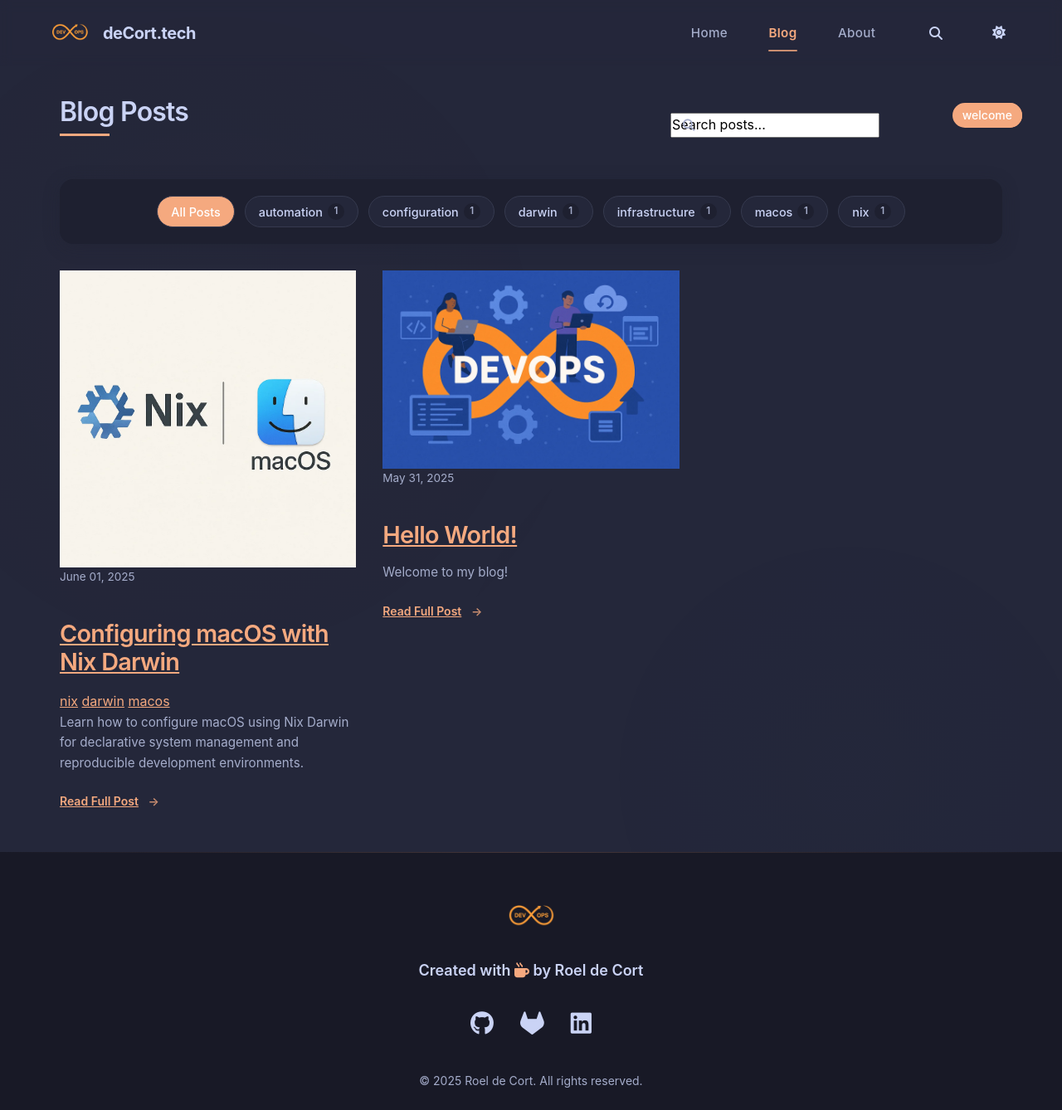
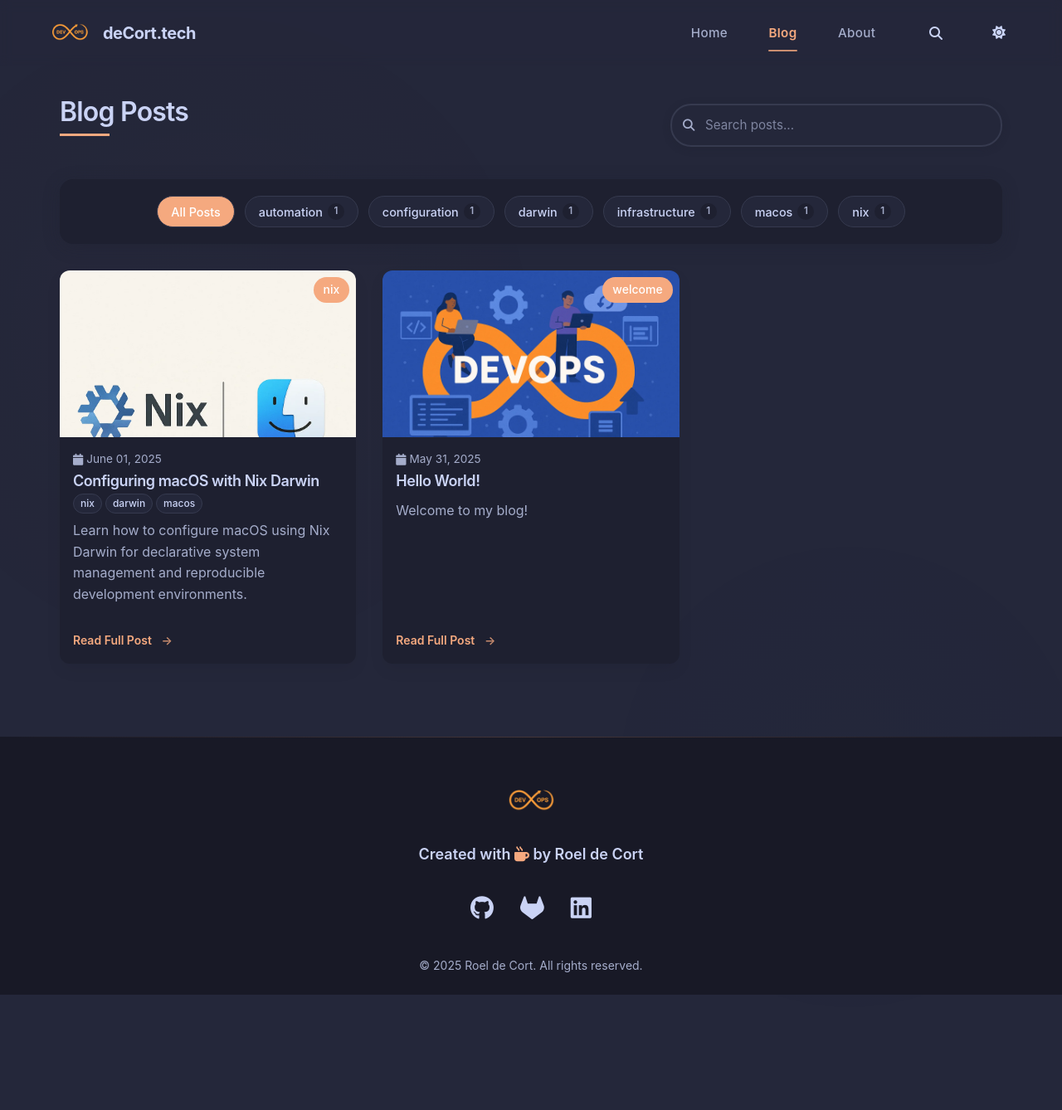
Before and after one commit to dc-tec/portfolio, a Jekyll site: the page built from blog/index.html, in a window 1280 px wide and 1338 px high. Shown: the whole window at 83% size. Built offline with Jekyll 4.4.1, drawn with Linux system fonts in a browser that asks for light colours; the list of posts is cut into pages by our own code.

Commit message:
fix(blog): Fix styling on the blog page
Signed-off-by: Roel de Cort <roel@decort.tech>

```diff
--- a/assets/scss/components/_post-card.scss
+++ b/assets/scss/components/_post-card.scss
@@ -91,10 +91,35 @@
   }
 
   &__read-more {
-    @include button-link-styling; // Use a mixin if available, or define base styles
-
+    color: var(--accent-color);
+    font-weight: 600;
+    text-decoration: none;
+    font-size: 14px;
+    position: relative;
+    padding-right: 25px;
+    transition: all 0.3s ease;
+    display: inline-flex;
+    align-items: center;
     margin-top: auto; // Pushes to the bottom if card is flex column
     align-self: flex-start;
+
+    &::after {
+      content: '→';
+      position: absolute;
+      right: 0;
+      opacity: 0.8;
+      transition: transform 0.3s ease, opacity 0.3s ease;
+    }
+
+    &:hover {
+      color: var(--accent-color);
+      text-decoration: none;
+
+      &::after {
+        transform: translateX(5px);
+        opacity: 1;
+      }
+    }
   }
 }
 
@@ -298,3 +323,24 @@
   border: none;
   box-shadow: 0 4px 15px rgb(var(--bg-color-secondary-rgb) / 30%);
 }
+
+// Responsive adjustments
+@media (width <= 768px) {
+  .post-card {
+    margin-bottom: map.get(vars.$spacing-scale, 'md');
+
+    &__content {
+      padding: map.get(vars.$spacing-scale, 'sm');
+    }
+
+    &__title {
+      font-size: map.get(vars.$font-sizes, 'base');
+      margin-bottom: map.get(vars.$spacing-scale, 'xs');
+    }
+
+    &__excerpt {
+      font-size: map.get(vars.$font-sizes, 'sm');
+      margin-bottom: map.get(vars.$spacing-scale, 'xs');
+    }
+  }
+}
--- a/assets/scss/components/_tags.scss
+++ b/assets/scss/components/_tags.scss
@@ -111,6 +111,29 @@
   &.animate-in {
     animation: bubbleIn 0.5s forwards;
   }
+
+  /* Size modifiers */
+  &--sm {
+    padding: 4px 8px;
+    font-size: 0.75rem;
+
+    .tag-count {
+      min-width: 16px;
+      height: 16px;
+      font-size: 0.7em;
+    }
+  }
+
+  &--lg {
+    padding: 12px 20px;
+    font-size: 1rem;
+
+    .tag-count {
+      min-width: 24px;
+      height: 24px;
+      font-size: 0.85em;
+    }
+  }
 }
 
 /* Common Tag Container Styles */
--- a/assets/scss/pages/_blog.scss
+++ b/assets/scss/pages/_blog.scss
@@ -764,3 +764,6 @@
   gap: map.get(vars.$spacing-scale, 'xl');
   margin-top: map.get(vars.$spacing-scale, 'xl');
 }
+
+// Remove old blog-card styles - now using post-card component
+// Legacy blog-card styles removed - use .post-card component instead
--- a/blog/index.html
+++ b/blog/index.html
@@ -11,7 +11,7 @@ title: Blog
       <!-- Search Bar -->
       <div class="search-container">
         <div class="search-wrapper">
-          <input type="text" id="search-input" placeholder="Search posts..." aria-label="Search blog posts">
+          <input type="text" class="search-input-field" id="search-input" placeholder="Search posts..." aria-label="Search blog posts">
           <i class="fas fa-search search-icon"></i>
           <button id="clear-search" class="clear-search" aria-label="Clear search" style="display: none;">
             <i class="fas fa-times"></i>
@@ -38,31 +38,37 @@ title: Blog
       </div>
     </div>
 
-    <div class="blog-grid" id="blog-grid">
+    <div class="blog-grid posts-grid" id="blog-grid">
       {% for post in site.posts %}
-        <div class="blog-card">
-          <a href="{{ post.url | relative_url }}" class="card-link" aria-label="Read {{ post.title }}"></a>
-          <div class="post-image">
+        <article class="post-card post-card--blog-hover">
+          <a href="{{ post.url | relative_url }}" class="post-card__image">
             {% assign post_image = post.image | default: "assets/images/default-post.png" %}
             {% include responsive-image.html src=post_image alt=post.title loading="lazy" %}
             {% if post.category %}
               <span class="post-category--top-right-badge">{{ post.category }}</span>
             {% endif %}
-          </div>
-          <div class="post-content">
-            <p class="post-date">{{ post.date | date: "%B %d, %Y" }}</p>
-            <h2 class="post-title"><a href="{{ post.url | relative_url }}">{{ post.title }}</a></h2>
+          </a>
+          <div class="post-card__content">
+            <div class="post-card__meta">
+              <div class="post-card__meta-item">
+                <i class="fas fa-calendar"></i>
+                <span class="post-date">{{ post.date | date: "%B %d, %Y" }}</span>
+              </div>
+            </div>
+            <h2 class="post-card__title">
+              <a href="{{ post.url | relative_url }}">{{ post.title }}</a>
+            </h2>
             {% if post.tags %}
-              <div class="post-mini-tags">
+              <div class="post-card__tags">
                 {% for tag in post.tags limit:3 %}
-                  <a href="{{ site.baseurl }}/blog/tags/#{{ tag | slugify }}" class="post-mini-tag">{{ tag }}</a>
+                  <a href="{{ site.baseurl }}/blog/tags/#{{ tag | slugify }}" class="tag-bubble tag-bubble--sm">{{ tag }}</a>
                 {% endfor %}
               </div>
             {% endif %}
-            <p class="post-excerpt">{{ post.excerpt | strip_html | truncatewords: 25 }}</p>
-            <a href="{{ post.url | relative_url }}" class="read-more">Read Full Post</a>
+            <p class="post-card__excerpt">{{ post.excerpt | strip_html | truncatewords: 25 }}</p>
+            <a href="{{ post.url | relative_url }}" class="post-card__read-more read-more">Read Full Post</a>
           </div>
-        </div>
+        </article>
       {% endfor %}
     </div>
 
@@ -127,8 +133,8 @@ title: Blog
           searchInput: searchInput,
           resultsContainer: searchResults,
           json: '{{ site.baseurl }}/blog/search.json',
-          searchResultTemplate: '<div class="search-result-item"><h4><a href="{url}">{title}</a></h4><p>{excerpt}</p><div class="search-date">{date}</div></div>',
-          noResultsText: '<div class="no-search-results">No results found for your search.</div>',
+          searchResultTemplate: '<div class="search-result-item"><h4 class="search-result-item__title"><a href="{url}">{title}</a></h4><p class="search-result-item__excerpt">{excerpt}</p><div class="search-result-item__meta">{date}</div></div>',
+          noResultsText: '<div class="search-no-results">No results found for your search.</div>',
           limit: 10,
           fuzzy: false,
           exclude: ['date']
@@ -166,7 +172,7 @@ title: Blog
         // If we have search results, check if they're empty
         setTimeout(() => {
           const hasResults = searchResults.querySelector('.search-result-item');
-          const hasNoResultsMsg = searchResults.querySelector('.no-search-results');
+          const hasNoResultsMsg = searchResults.querySelector('.search-no-results');
 
           if (!hasResults && hasNoResultsMsg) {
             // Show custom no results message
```
Also changed, not shown: blog/tags.html (+19 -16 lines).
